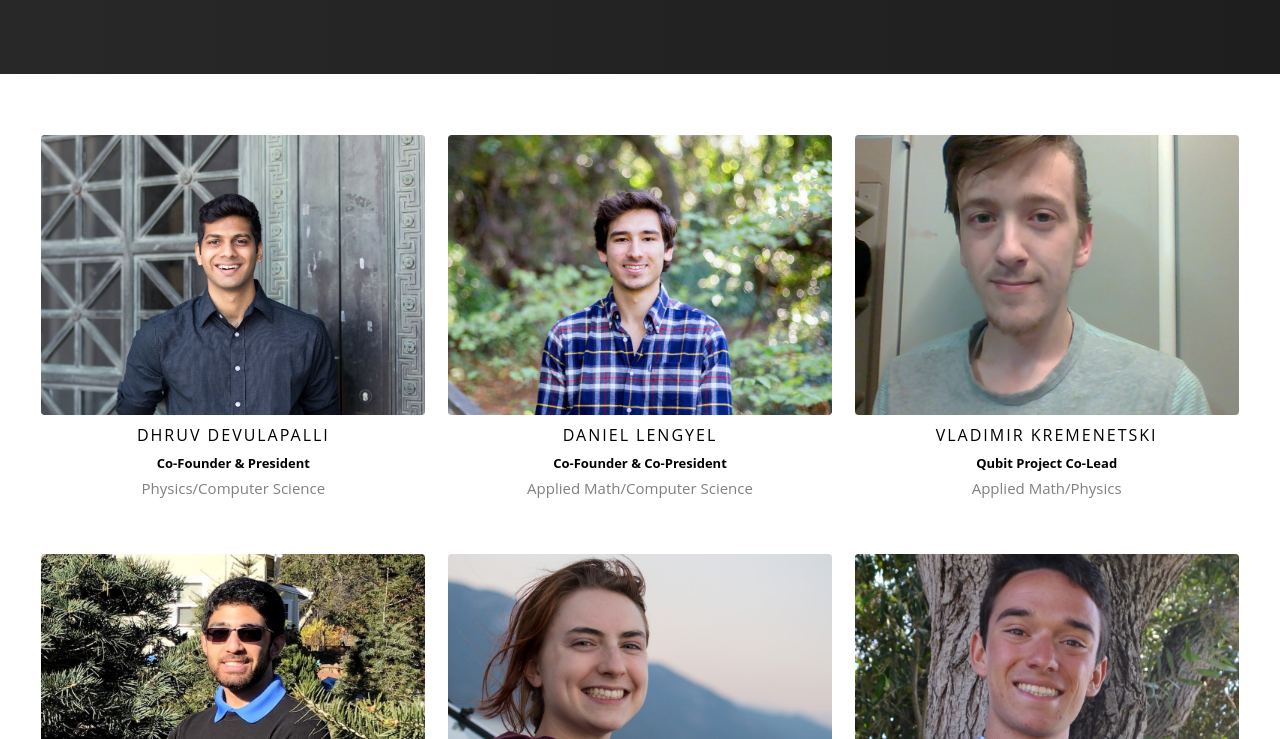
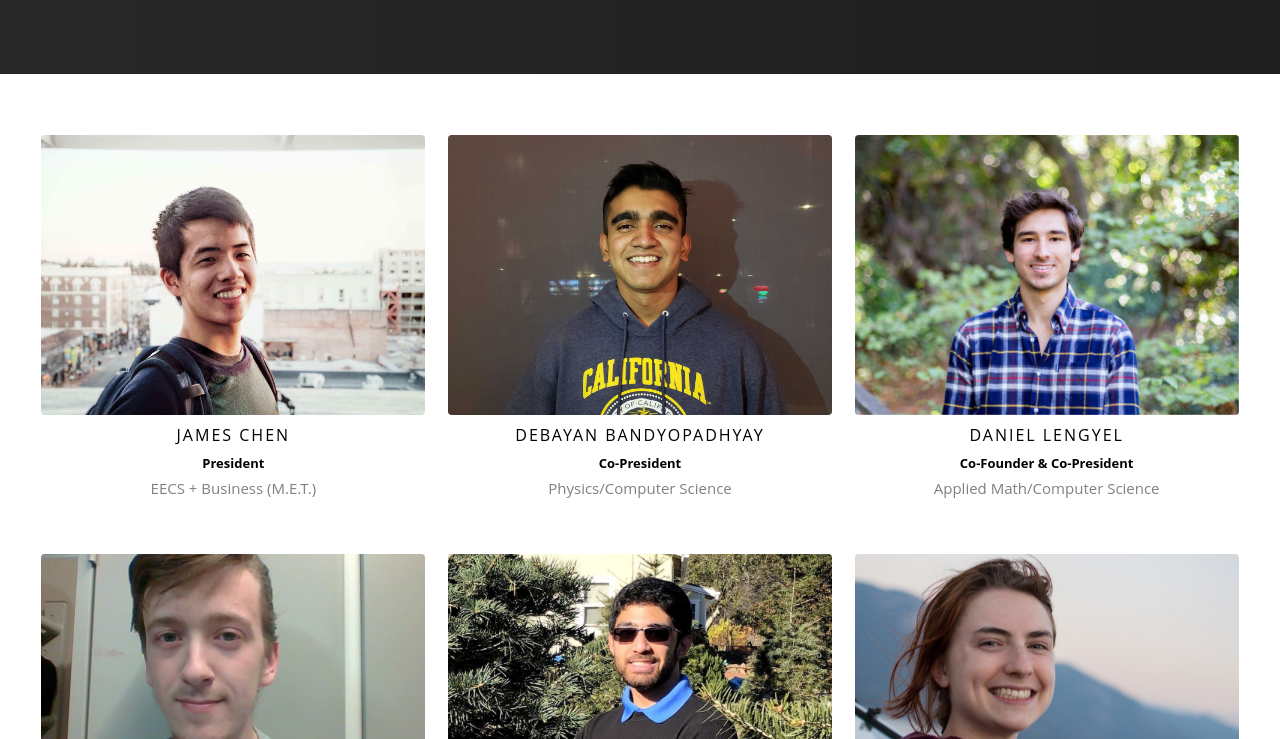
Before and after one commit to QCatBerkeley/QCBWeb, a plain HTML site: page team.html in a window 1280 px wide. Shown: the part 61-800 px from the top of the page. Drawn offline with nearby package versions, Linux system fonts and the light colour scheme.

Commit message:
new presidents

```diff
--- a/team.html
+++ b/team.html
@@ -67,7 +67,29 @@
     </div>
     <!-- Team -->
     <div class="row">
+    	<div class="col-lg-4 col-sm-6 text-center">
+            <img class="rounded img-fluid" src="images/james.jpg" alt="Card image cap">
+            <div class="card-text">
+                <h5>James Chen</h5>
+                <p>President</p>
+                <span>EECS + Business (M.E.T.)</span>
+            </div>
+            <div class="middle">
+                <div class="text">About Me!</div>
+            </div>
+        </div>
         <div class="col-lg-4 col-sm-6 text-center">
+            <img class="rounded img-fluid" src="images/debayan.jpg" alt="Card image cap">
+            <div class="card-text">
+                <h5>Debayan Bandyopadhyay</h5>
+                <p>Co-President</p>
+                <span>Physics/Computer Science</span>
+            </div>
+            <div class="middle">
+                <div class="text">About Me!</div>
+            </div>
+        </div>
+        <!-- <div class="col-lg-4 col-sm-6 text-center">
             <img class="rounded img-fluid" src="images/dhruv.jpg" alt="Card image cap">
             <div class="card-text">
                 <h5>Dhruv Devulapalli</h5>
@@ -77,7 +99,7 @@
             <div class="middle">
                 <div class="text">About Me!</div>
             </div>
-        </div>
+        </div> -->
         <div class="col-lg-4 col-sm-6 text-center">
             <img class="rounded img-fluid" src="images/daniel.jpg" alt="Card image cap">
             <div class="card-text">
```
Also changed, not shown: images/debayan.jpg (added), images/james.jpg (added), 1 other file.
